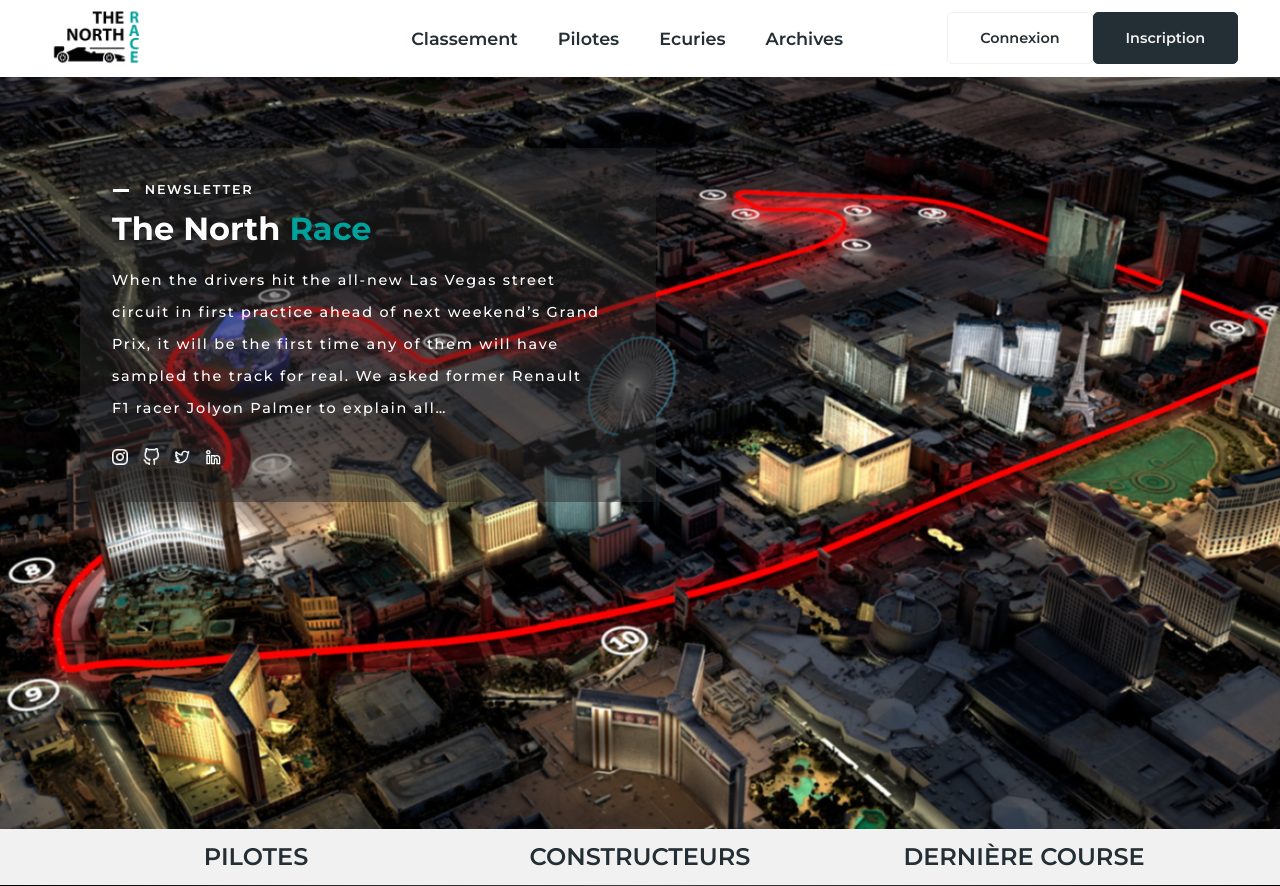
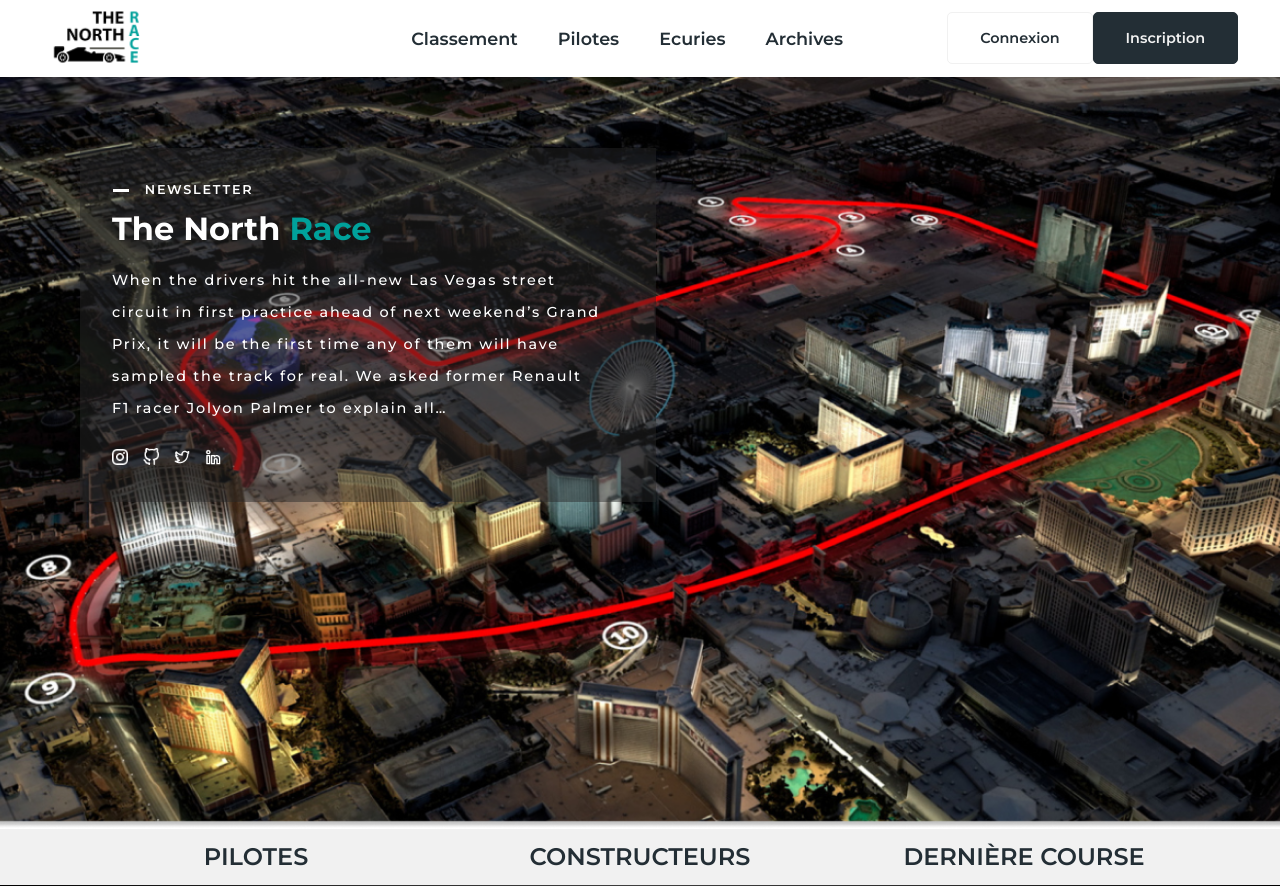
Before and after one commit to fire-monke/TheNorthRace, a PHP site: page / in a window 1280 px wide. Shown: the top 886 px of the page. Run offline with PHP 8.4, Linux system fonts and the light colour scheme; data that the repository does not hold is empty.

Commit message:
correction image

```diff
--- a/ressources/front/css/style2.css
+++ b/ressources/front/css/style2.css
@@ -180,6 +180,7 @@ padding-top: 35px;}
     background-image: url("../images/LasVegasTrack.png");
     background-repeat: no-repeat;
     background-position: center;
+    background-size: cover;
     height: 94svh;
     color: white;
     display: flex;
@@ -191,6 +192,7 @@ padding-top: 35px;}
     padding-top: 2rem;
     padding-left: 2rem;
     background-color: #28282878;
+    /* background-color:#181818a3; */
     width: 45%;
     height: 47%;
     max-height: 60svh;
```
